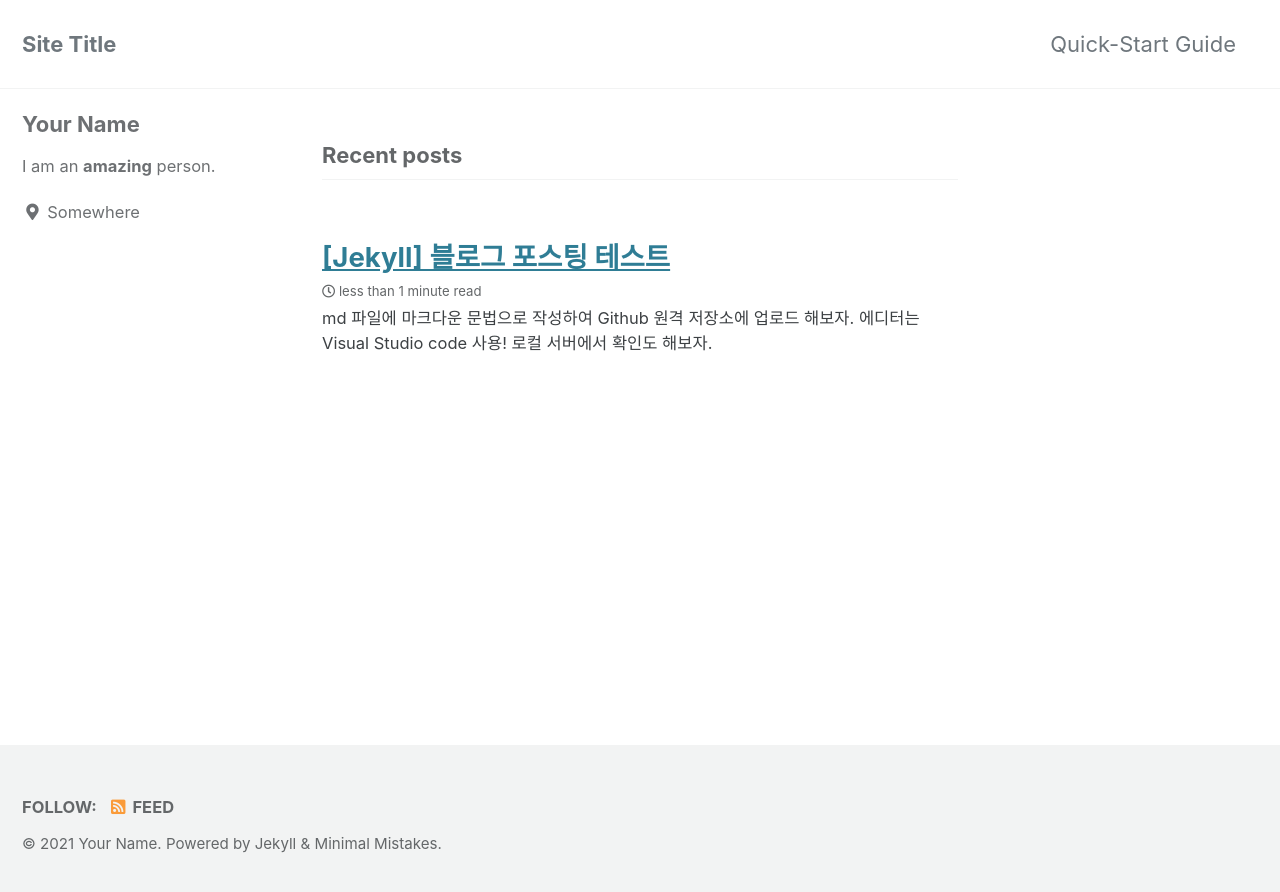
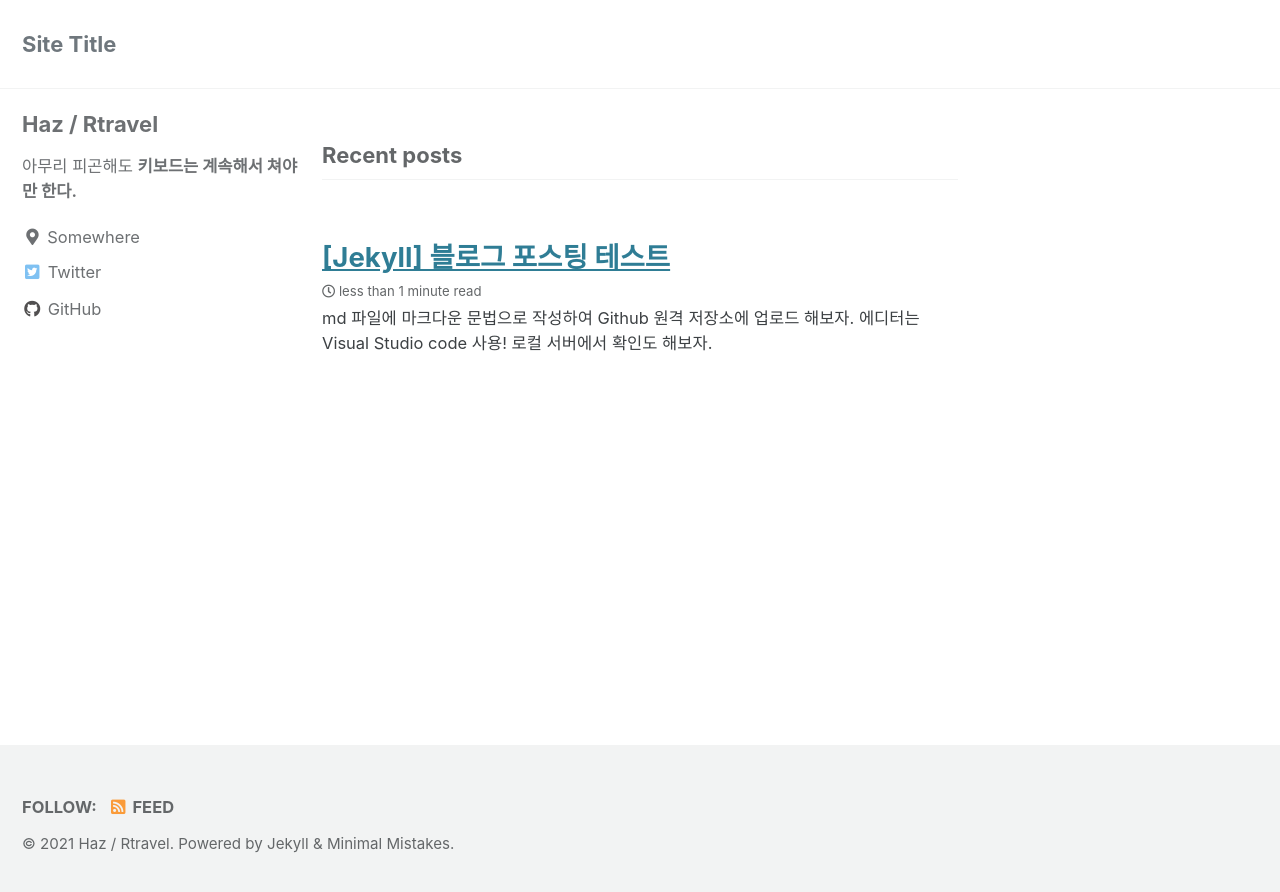
Before and after one commit to Haz-Rtravel/haz-rtravel.github.io, a Jekyll site: the page built from index.html, in a window 1280 px wide. Shown: the top 892 px of the page. Built offline with Jekyll 4.4.1, drawn with Linux system fonts in a browser that asks for light colours; cached includes are drawn as plain includes; the list of posts is cut into pages by our own code.

Commit message:
config changed

```diff
--- a/_config.yml
+++ b/_config.yml
@@ -19,7 +19,7 @@ locale                   : "en-US"
 title                    : "Site Title"
 title_separator          : "-"
 subtitle                 : # site tagline that appears below site title in masthead
-name                     : "Your Name"
+name                     : "Haz / Rtravel"
 description              : "An amazing website."
 url                      : # the base hostname & protocol for your site e.g. "https://mmistakes.github.io"
 baseurl                  : # the subpath of your site, e.g. "/blog"
@@ -102,29 +102,29 @@ analytics:
 
 # Site Author
 author:
-  name             : "Your Name"
+  name             : "Haz / Rtravel"
   avatar           : # path of avatar image, e.g. "/assets/images/bio-photo.jpg"
-  bio              : "I am an **amazing** person."
+  bio              : "아무리 피곤해도 **키보드는 계속해서 쳐야만 한다.**"
   location         : "Somewhere"
   email            :
   links:
-    - label: "Email"
-      icon: "fas fa-fw fa-envelope-square"
+    # - label: "Email"
+      # icon: "fas fa-fw fa-envelope-square"
       # url: "mailto:your.name@email.com"
-    - label: "Website"
-      icon: "fas fa-fw fa-link"
+    # - label: "Website"
+      # icon: "fas fa-fw fa-link"
       # url: "https://your-website.com"
     - label: "Twitter"
       icon: "fab fa-fw fa-twitter-square"
-      # url: "https://twitter.com/"
-    - label: "Facebook"
-      icon: "fab fa-fw fa-facebook-square"
+      url: "https://twitter.com/HazRtravel"
+    # - label: "Facebook"
+      # icon: "fab fa-fw fa-facebook-square"
       # url: "https://facebook.com/"
     - label: "GitHub"
       icon: "fab fa-fw fa-github"
-      # url: "https://github.com/"
-    - label: "Instagram"
-      icon: "fab fa-fw fa-instagram"
+      url: "https://github.com/Haz-Rtravel"
+    # - label: "Instagram"
+      # icon: "fab fa-fw fa-instagram"
       # url: "https://instagram.com/"
 
 # Site Footer
--- a/_data/navigation.yml
+++ b/_data/navigation.yml
@@ -1,7 +1,7 @@
 # main links
 main:
-  - title: "Quick-Start Guide"
-    url: https://mmistakes.github.io/minimal-mistakes/docs/quick-start-guide/
+  # - title: "Quick-Start Guide"
+  #   url: https://mmistakes.github.io/minimal-mistakes/docs/quick-start-guide/
   # - title: "About"
   #   url: https://mmistakes.github.io/minimal-mistakes/about/
   # - title: "Sample Posts"
```
